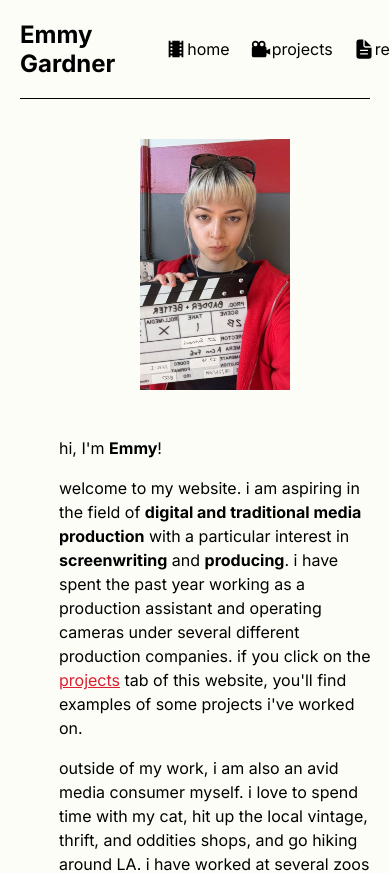
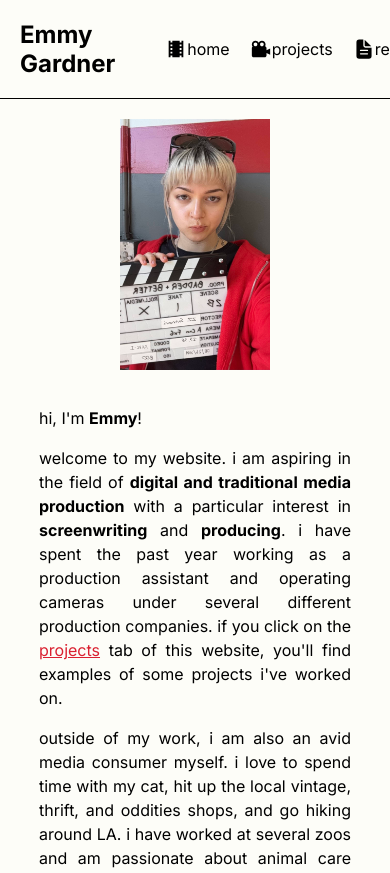
Before and after one commit to gracebmanning/emmy-portfolio, a React (Create React App) app: page / in a window 390 px wide. Shown: the top 873 px of the page. Built offline with nearby package versions, Linux system fonts and the light colour scheme.

Commit message:
home and nav responsive

```diff
--- a/src/components/Home/home.css
+++ b/src/components/Home/home.css
@@ -22,9 +22,10 @@
     color: var(--accent);
 }
 
-@media only screen and (max-width: 768px){
+@media (max-width: 768px){
     .homeContent{
         flex-direction: column;
+        margin: 0px;
     }
 
     .homeHeadshot{
@@ -32,7 +33,8 @@
     }
 
     .homeText{
-        margin: 10px;
+        margin: 0px;
         width: 80%;
+        text-align: justify;
     }
 }
--- a/src/components/Navigation/navigation.css
+++ b/src/components/Navigation/navigation.css
@@ -1,9 +1,10 @@
 nav{
+    max-width: 100vw;
     display: flex;
     flex-direction: row;
     justify-content: space-between;
     align-items: center;
-    margin: 0px 20px;
+    padding: 0px 20px;
     border-bottom: solid 1px black;
 }
 
@@ -34,7 +35,7 @@ nav{
 
 .navItem a:hover{
     color: var(--accent);
-    transform: scale(1.1);
+    transform: scale(1.05);
     transition: 0.2s ease-out;
 }
 
--- a/src/index.css
+++ b/src/index.css
@@ -24,3 +24,9 @@ body {
     width: 100%;
     margin: 20px;
 }
+
+@media (max-width: 768px){
+    .container{
+        margin: 0px;
+    }
+}
```
